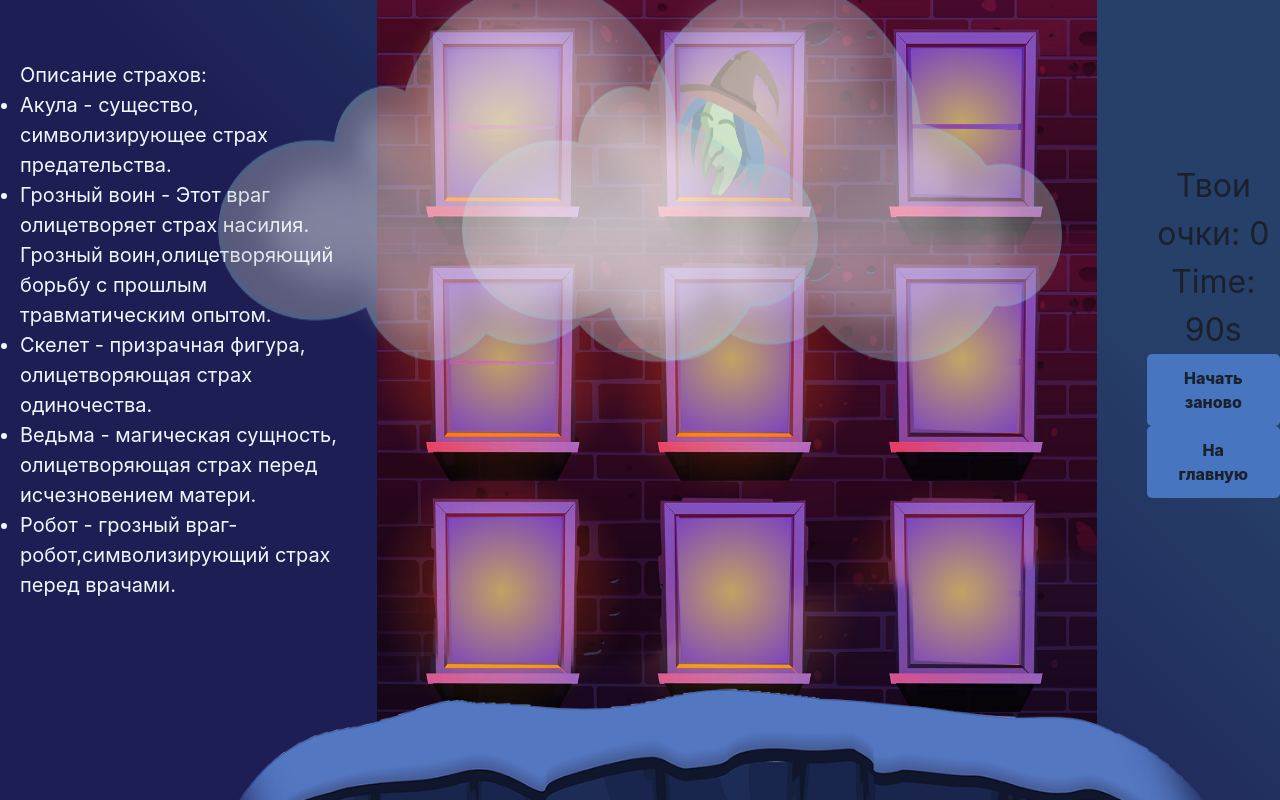
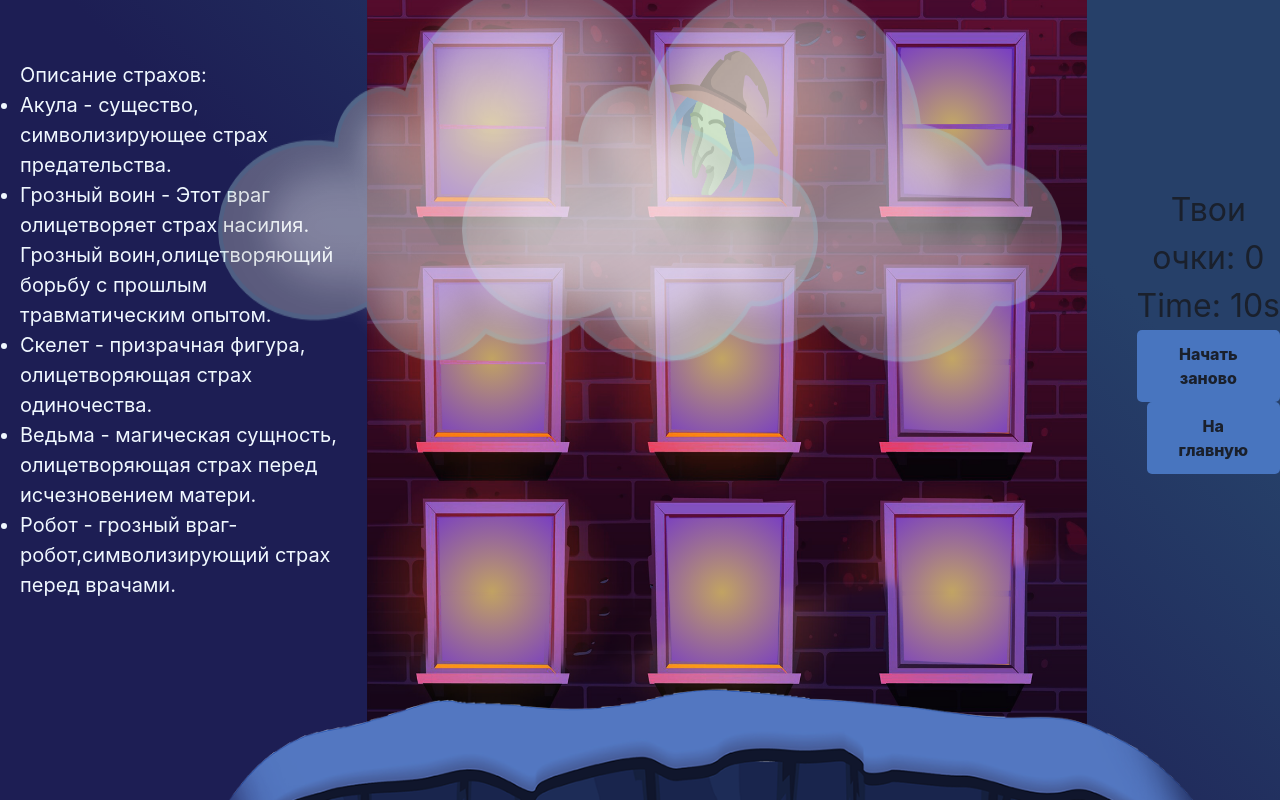
Before and after one commit to KatiaProkina/hackathon_2023, a React (Vite) app in the folder game/: page /game in a window 1280 px wide. Shown: the top 800 px of the page. Built offline with nearby package versions, Linux system fonts and the light colour scheme.

Commit message:
fix style

```diff
--- a/game/src/Pages/Game/Game.jsx
+++ b/game/src/Pages/Game/Game.jsx
@@ -16,7 +16,7 @@ function Game() {
   //на сколько появляется страх в мс
   const TIME = 1500;
   //время Игры в секундах
-  const gameTime = 95;
+  const gameTime = 15;
 
   //счет игры
   const [score, setScore] = useState(0);
@@ -73,24 +73,6 @@ function Game() {
     setHoles(Array(CELLS).fill(null));
   };
 
-//-------------- бесконечная игра ------------------
-// const [infiniteGame, setInfiniteGame] = useState(false);
-
-// const toggleInfiniteGame = () => {
-//   setInfiniteGame((prev) => !prev);
-//   console.log(infiniteGame)
-//   resetGame(); // Сбрасываем игру при каждом переключении
-// };
-
-// useEffect(() => {
-//   if (!infiniteGame && time === 0) {
-//     return <FinishPage score={score} />
-//   }
-// }, [infiniteGame, time]);
-
-//------------------------------------------------------
-
-
   if (time > 0) {
     return (
       <div id="axis">
@@ -128,7 +110,6 @@ function Game() {
           </div>
 
           <div className="game-area">
-            {/* <p className="soil"></p> */}
             <div className="game-grid">
               {holes.map((fear, index) => (
                 <div
@@ -142,10 +123,8 @@ function Game() {
                 </div>
               ))}
               <footer className="game-footer"></footer>
-
             </div>
           </div>
-
 
           <div className="scores-time-block">
             <h2>Твои очки: {score}</h2>
@@ -157,32 +136,7 @@ function Game() {
               На главную
             </button>
           </div>
-
-
-
-          {/* <div className="scores-time-block">
-          <h2>Твои очки: {score}</h2>
-          <h2>Time: {infiniteGame ? "∞" : `${time}s`}</h2>
-          <button className="resetBtn" onClick={resetGame}>
-            Начать заново
-          </button>
-          <button className="resetBtn btnPage" onClick={onStartPage}>
-            На главную
-          </button>
-
-
-          <div>
-          <button className="resetBtn" onClick={toggleInfiniteGame}>
-            {infiniteGame ? "Завершить бесконечную игру" : "Бесконечная игра"}
-          </button>
-          </div>
-
-
-        </div> */}
-          {/* <footer className="game-footer"></footer> */}
-
         </div>
-
       </div>
     );
   } else {
--- a/game/src/Pages/Game/styles.css
+++ b/game/src/Pages/Game/styles.css
@@ -1,4 +1,3 @@
-
 .game-container {
   position: relative;
   display: flex;
@@ -20,6 +19,7 @@
   flex-direction: column;
   align-items: center;
   position: relative;
+  cursor: url("../../../public/cursor.png"), auto;
 }
 
 .game-area::before {
@@ -69,7 +69,6 @@
   bottom: 0;
   transform: translate(20px, 235px);
 }
-
 
 .game-grid {
   display: grid;
@@ -131,8 +130,6 @@
   z-index: 5;
   opacity: 0.5;
   pointer-events: none;
-
-
 }
 .van2 {
   width: 600px;
@@ -142,7 +139,6 @@
   z-index: 5;
   opacity: 0.5;
   pointer-events: none;
-
 }
 #axis:hover .move-right {
   transform: translate(500px, 0);
@@ -158,3 +154,6 @@
   font-size: 20px;
   color: aliceblue;
 }
+.btnPage {
+  margin-left: 10px;
+}
```
